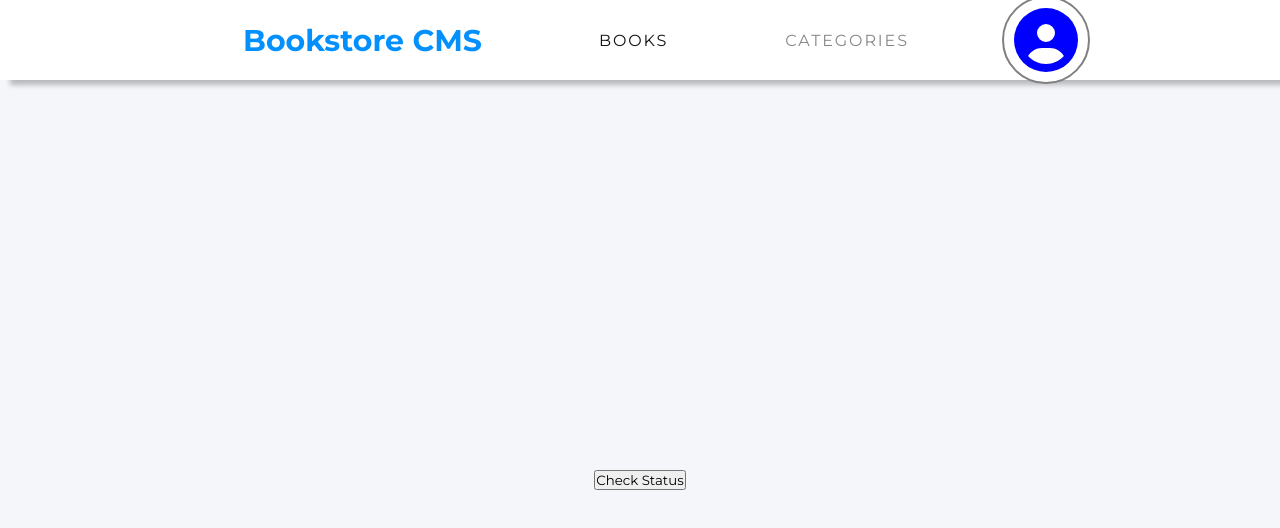
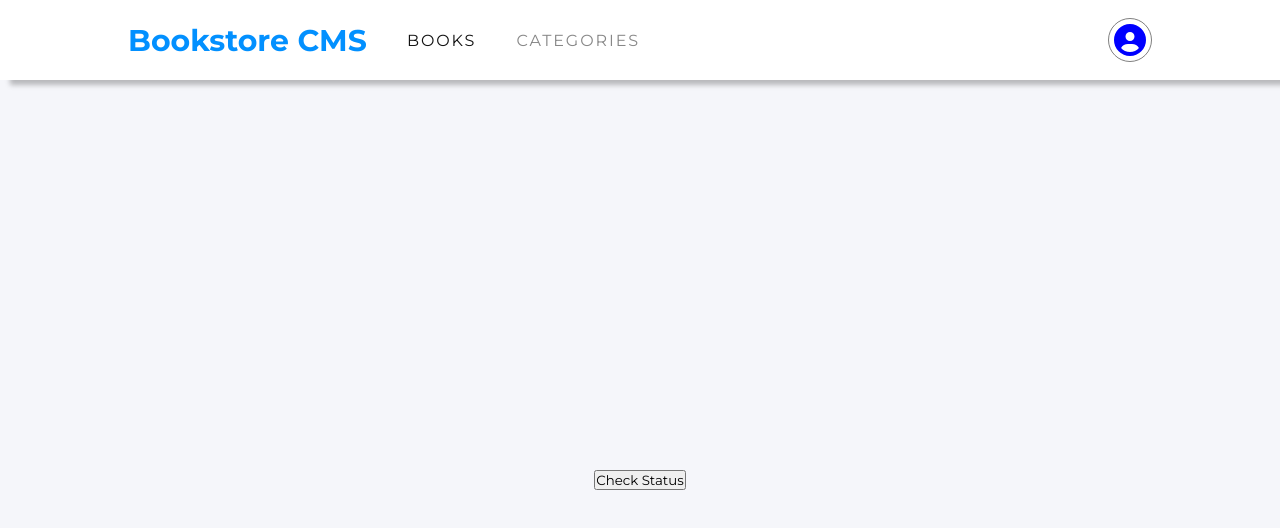
Before and after one commit to yosefHesham/book_store, a React (Create React App) app: page /categories in a window 1280 px wide. Shown: the top 528 px of the page. Built offline with nearby package versions, Linux system fonts and the light colour scheme.

Commit message:
Stick navbar to the design

```diff
--- a/src/components/navbar.js
+++ b/src/components/navbar.js
@@ -7,6 +7,8 @@ import { fas } from '@fortawesome/free-solid-svg-icons';
 const navStyle = {
   display: 'flex',
   alignItems: 'center',
+  width: '100%',
+  justifyContent: 'space-between',
 };
 
 library.add(fas);
@@ -32,7 +34,9 @@ const Navbar = () => {
     <nav className="nav-bar" style={navStyle}>
       <ul
         className="nav-list"
-        style={{ ...navStyle, listStyle: 'none', columnGap: '2px' }}
+        style={{
+          ...navStyle, listStyle: 'none', columnGap: '2px', width: '40%',
+        }}
       >
         <h1> Bookstore CMS </h1>
         {links.map((link) => (
@@ -58,10 +62,10 @@ const Navbar = () => {
           color: 'blue',
           border: 'gray solid 1px',
           borderRadius: '50px',
-          scale: '2',
           padding: '5px',
           backgroundColor: 'white',
           boxShadow: '10px rgba(0,0,0,.5)',
+          marginRight: '10%',
         }}
         icon="fas fa-user-circle"
         size="2x"
```
